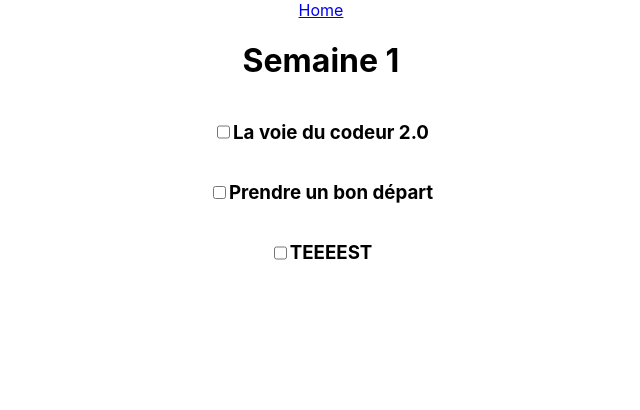
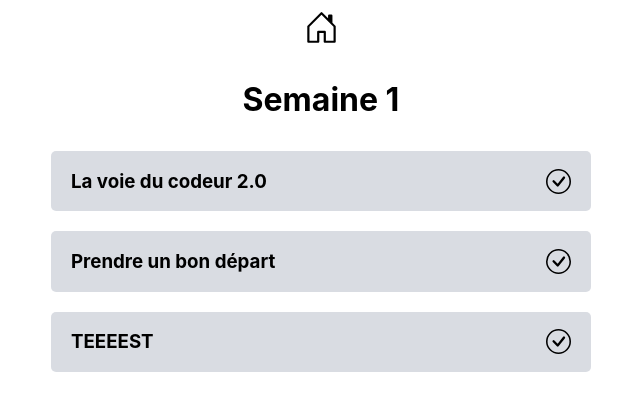
Before and after one commit to wilfriedmuffins/dynamicfrieze, a React (Create React App) app in the folder client/: page /week/1 in a window 1280 px wide. Shown: the top 410 px of the page, without its empty margins (319-959 px from the left). Built offline with nearby package versions, Linux system fonts and the light colour scheme.

Commit message:
Style of Week Page

```diff
--- a/client/src/components/Step.js
+++ b/client/src/components/Step.js
@@ -1,11 +1,26 @@
-import React from "react";
+import React, { useState } from "react";
 import "../style/week.css";
+import CheckBox from "../style/SVG/CheckBox";
+import CheckBoxFill from "../style/SVG/CheckBoxFill";
 
 function Step({ text }) {
+  const [check, setCheck] = useState(false);
+
+  let bgStep = "";
+  let colorStep = "";
+  check ? (bgStep = "rgb(78,98,239)") : (bgStep = "rgba(194, 199, 208, 0.62)");
+  check ? (colorStep = "white") : (colorStep = "black");
   return (
-    <div className="step">
-      <input type="checkbox"></input>
+    <div className="step" style={{ backgroundColor: bgStep, color: colorStep }}>
       <h3>{text}</h3>
+      {!check ? (
+        <CheckBox className="checkBox" onClick={() => setCheck(true)} />
+      ) : (
+        <CheckBoxFill
+          className="checkBoxFill"
+          onClick={() => setCheck(false)}
+        />
+      )}
     </div>
   );
 }
--- a/client/src/components/WeekInFrieze/WeekInFrieze.css
+++ b/client/src/components/WeekInFrieze/WeekInFrieze.css
@@ -6,5 +6,5 @@
     justify-content: center;
     align-items: center;
     border: solid black 1px;
-    cursor: point;
+    cursor: pointer;
 }
--- a/client/src/components/WeekInFrieze/WeekInFrieze.js
+++ b/client/src/components/WeekInFrieze/WeekInFrieze.js
@@ -4,8 +4,8 @@ import { Link } from "react-router-dom";
 
 export default function WeekInFrieze({ week }) {
   return (
-    <Link to={"/week/" + week.id}>
-      <div className="weekInFrieze">{week.name}</div>
+    <Link to={"/week/" + week.id} className="weekInFrieze">
+      {week.name}
     </Link>
   );
 }
--- a/client/src/pages/Frieze/Frieze.css
+++ b/client/src/pages/Frieze/Frieze.css
@@ -5,3 +5,11 @@
     flex-direction: column;
     height: 100vh;
   }
+
+
+.frieze {
+  height: 100px;
+  width: 80%;
+  border: solid black 1px;
+  display: flex;
+  }
--- a/client/src/pages/Frieze/Frieze.js
+++ b/client/src/pages/Frieze/Frieze.js
@@ -36,7 +36,7 @@ function App() {
     },
   ]);
   return (
-    <div className="App">
+    <div className="pageFrieze">
       <h1>Dynamic Frieze</h1>
       <div className="frieze">
         {weeks.map((week, index) => (
--- a/client/src/pages/Week/Week.js
+++ b/client/src/pages/Week/Week.js
@@ -3,6 +3,7 @@ import { Link } from "react-router-dom";
 import Step from "../../components/Step";
 import "../../style/week.css";
 import { useParams } from "react-router-dom";
+import Home from "../../style/SVG/Home";
 
 export default function Week(props) {
   const { weekId } = useParams();
@@ -49,7 +50,9 @@ export default function Week(props) {
 
   return (
     <div className="week">
-      <Link to="/">Home</Link>
+      <Link to="/">
+        <Home className="homeSvg" />
+      </Link>
       <h1>{week.name}</h1>
       {week.steps.map((text) => (
         <Step text={text} />
--- /dev/null
+++ b/client/src/style/SVG/CheckBox.js
@@ -0,0 +1,19 @@
+import React from "react";
+
+const CheckSquareSvg = ({ className, style, onClick }) => {
+  return (
+    <svg
+      xmlns="http://www.w3.org/2000/svg"
+      fill="currentColor"
+      style={style}
+      className={`bi bi-check-circle ${className}`}
+      onClick={onClick}
+      viewBox="0 0 16 16"
+    >
+      <path d="M8 15A7 7 0 1 1 8 1a7 7 0 0 1 0 14zm0 1A8 8 0 1 0 8 0a8 8 0 0 0 0 16z" />
+      <path d="M10.97 4.97a.235.235 0 0 0-.02.022L7.477 9.417 5.384 7.323a.75.75 0 0 0-1.06 1.06L6.97 11.03a.75.75 0 0 0 1.079-.02l3.992-4.99a.75.75 0 0 0-1.071-1.05z" />
+    </svg>
+  );
+};
+
+export default CheckSquareSvg;
--- /dev/null
+++ b/client/src/style/SVG/CheckBoxFill.js
@@ -0,0 +1,18 @@
+import React from "react";
+
+const CheckSquareSvg = ({ className, style, onClick }) => {
+  return (
+    <svg
+      xmlns="http://www.w3.org/2000/svg"
+      fill="currentColor"
+      style={style}
+      className={`bi bi-check-circle-fill ${className}`}
+      onClick={onClick}
+      viewBox="0 0 16 16"
+    >
+      <path d="M16 8A8 8 0 1 1 0 8a8 8 0 0 1 16 0zm-3.97-3.03a.75.75 0 0 0-1.08.022L7.477 9.417 5.384 7.323a.75.75 0 0 0-1.06 1.06L6.97 11.03a.75.75 0 0 0 1.079-.02l3.992-4.99a.75.75 0 0 0-.01-1.05z" />
+    </svg>
+  );
+};
+
+export default CheckSquareSvg;
--- /dev/null
+++ b/client/src/style/SVG/Home.js
@@ -0,0 +1,18 @@
+import React from "react";
+
+const CheckSquareSvg = ({ className, style, onClick }) => {
+  return (
+    <svg
+      xmlns="http://www.w3.org/2000/svg"
+      fill="currentColor"
+      style={style}
+      className={`bi bi-house-door ${className}`}
+      onClick={onClick}
+      viewBox="0 0 16 16"
+    >
+      <path d="M8.354 1.146a.5.5 0 0 0-.708 0l-6 6A.5.5 0 0 0 1.5 7.5v7a.5.5 0 0 0 .5.5h4.5a.5.5 0 0 0 .5-.5v-4h2v4a.5.5 0 0 0 .5.5H14a.5.5 0 0 0 .5-.5v-7a.5.5 0 0 0-.146-.354L13 5.793V2.5a.5.5 0 0 0-.5-.5h-1a.5.5 0 0 0-.5.5v1.293L8.354 1.146zM2.5 14V7.707l5.5-5.5 5.5 5.5V14H10v-4a.5.5 0 0 0-.5-.5h-3a.5.5 0 0 0-.5.5v4H2.5z" />
+    </svg>
+  );
+};
+
+export default CheckSquareSvg;
--- a/client/src/style/week.css
+++ b/client/src/style/week.css
@@ -7,5 +7,33 @@
 
 .step {
   display: flex;
-  flex-direction: row;
+  align-items: center;
+  justify-content: space-between;
+  background-color: rgba(194, 199, 208, 0.62);
+  width: 500px;
+  padding: 0 20px;
+  margin: 10px;
+  border-radius: 5px;
 }
+
+.homeSvg {
+  height: 35px;
+  width: 35px;
+  margin: 10px;
+  color: black;
+  text-decoration: none;
+}
+
+.checkBox {
+  height: 25px;
+  width: 25px;
+  cursor: pointer;
+}
+
+
+.checkBoxFill {
+  height: 25px;
+  width: 25px;
+  cursor: pointer;
+  color: rgb(2,225,198);
+}
```
